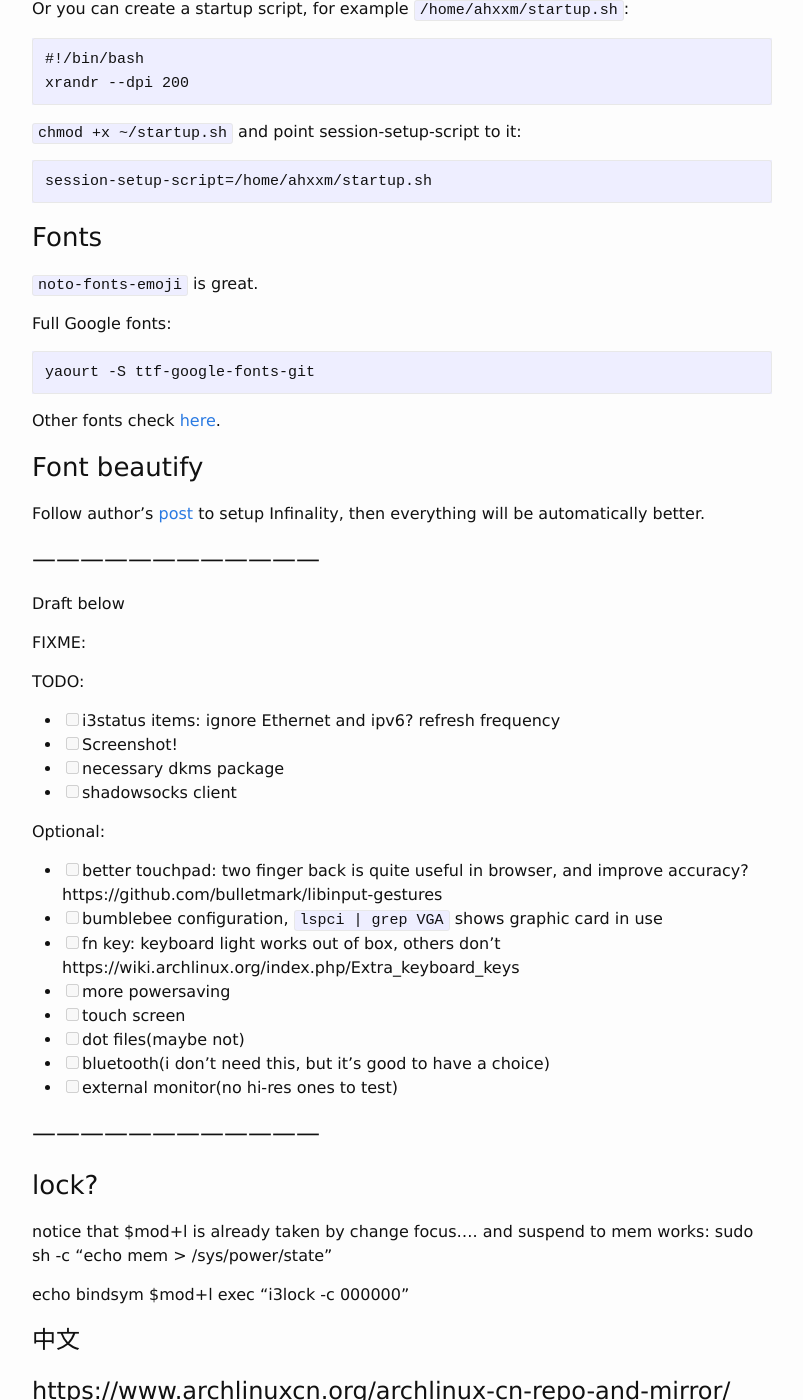
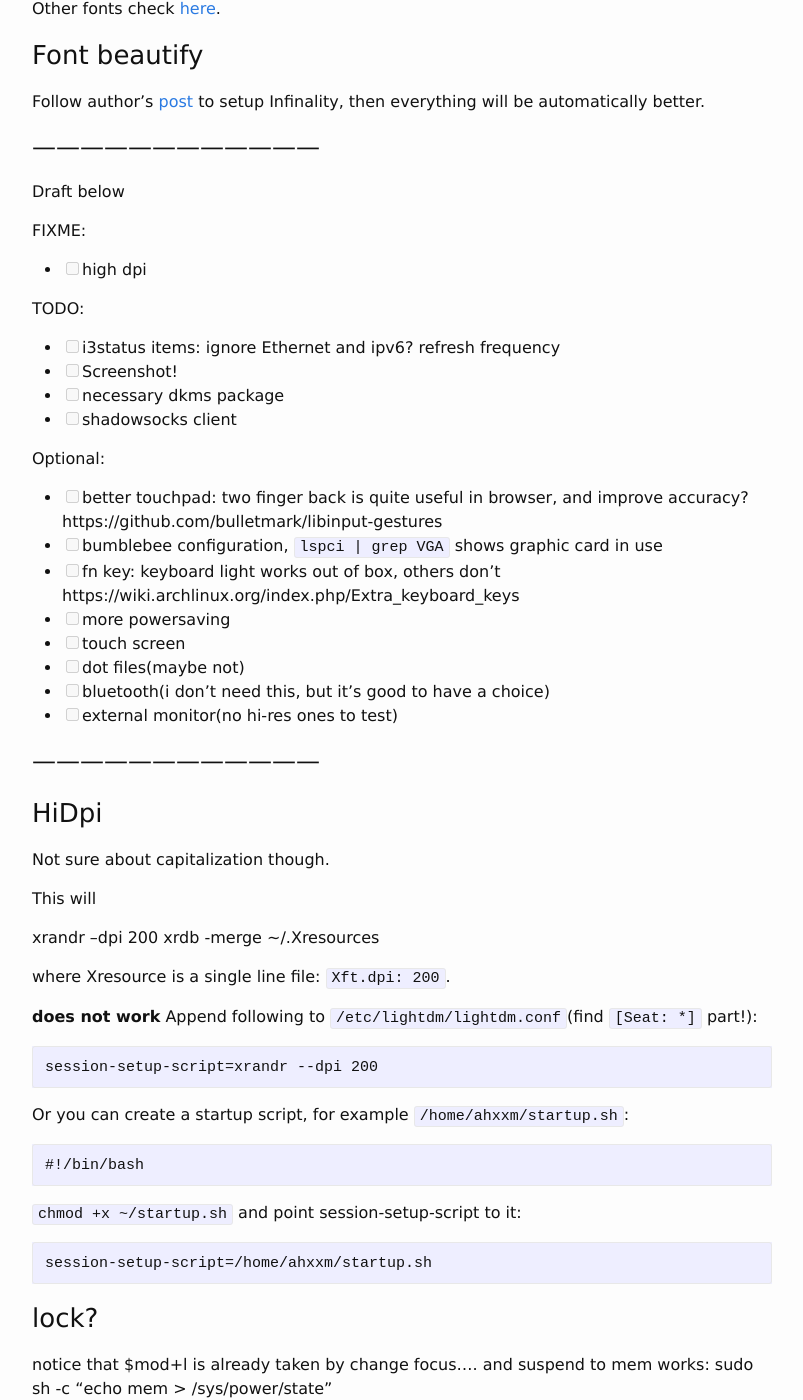
Before and after one commit to ahxxm/ahxxm.github.io, a Jekyll site: the page built from _posts/2016-04-19-arch-xps-9550.md, in a window 1280 px wide and 1400 px high, scrolled down 7175 px. Shown: the whole window, without its empty margins (238-1041 px from the left). Built offline with Jekyll 4.4.1, drawn with Linux system fonts in a browser that asks for light colours; some of the changed text lies outside the part shown.

Commit message:
high dpi fixme

```diff
--- a/_posts/2016-04-19-arch-xps-9550.md
+++ b/_posts/2016-04-19-arch-xps-9550.md
@@ -326,6 +309,8 @@ Draft below
 
 FIXME:
 
+- [ ] high dpi
+
 TODO:
 
 - [ ] i3status items: ignore Ethernet and ipv6? refresh frequency
@@ -346,6 +331,34 @@ Optional:
 
 
 # ------------------------------------
+
+### HiDpi
+
+Not sure about capitalization though.
+
+This will
+
+xrandr --dpi 200
+xrdb -merge ~/.Xresources
+
+where Xresource is a single line file: `Xft.dpi: 200`.
+
+
+**does not work**
+Append following to `/etc/lightdm/lightdm.conf`(find `[Seat: *]` part!):
+
+    session-setup-script=xrandr --dpi 200
+
+Or you can create a startup script, for example `/home/ahxxm/startup.sh`:
+
+    #!/bin/bash
+
+
+`chmod +x ~/startup.sh` and point session-setup-script to it:
+
+    session-setup-script=/home/ahxxm/startup.sh
+
+
 
 ### lock?
 
```
Also changed, not shown: other parts of _posts/2016-04-19-arch-xps-9550.md (+0 -17 lines).
